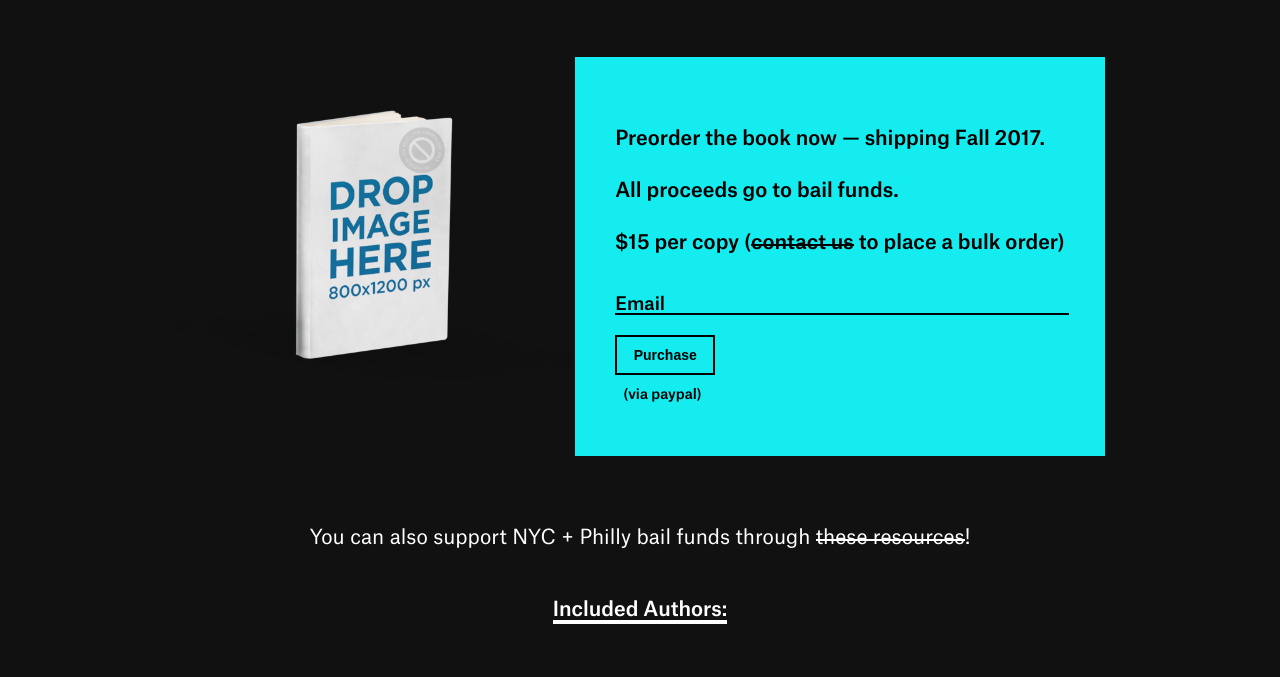
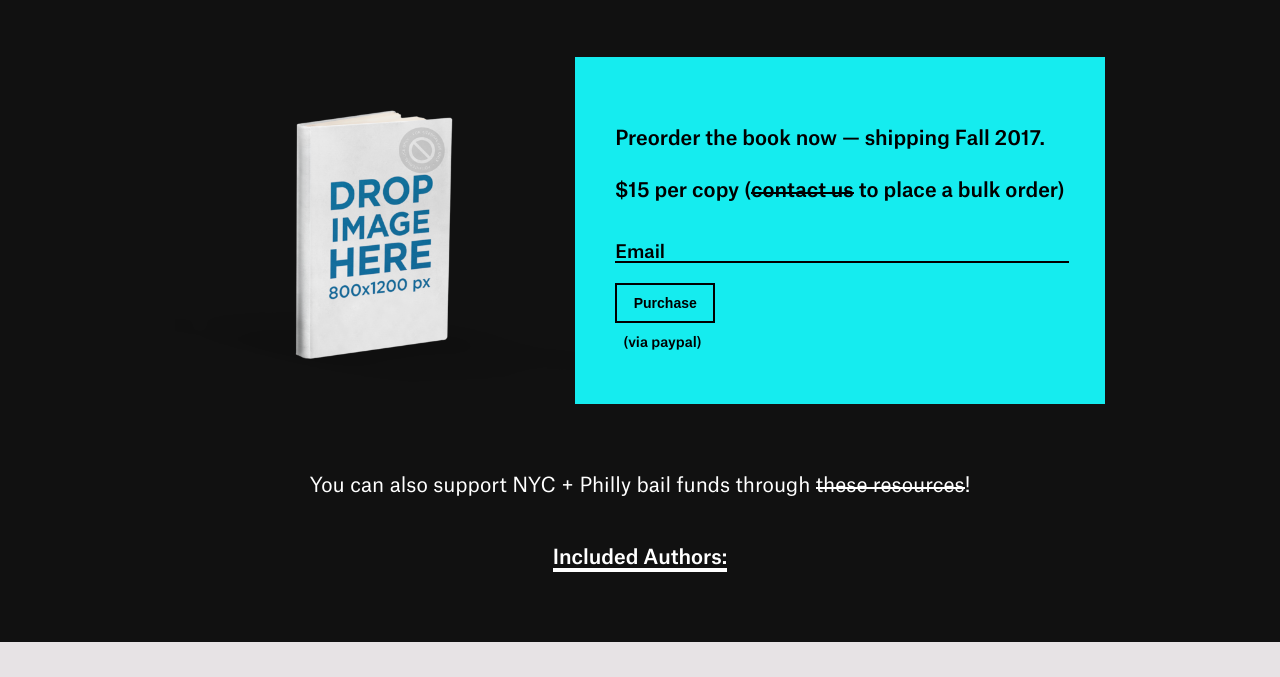
Before and after one commit to grayleonard/bailing-on-dystopia, a plain HTML site: page index.html in a window 1280 px wide. Shown: the part 1233-1910 px from the top of the page. Drawn offline with Linux system fonts and the light colour scheme.

Commit message:
Removed line

```diff
--- a/index.html
+++ b/index.html
@@ -22,7 +22,7 @@
 			<p><span>The book project <em>Bailing On Dystopia</em>, a collection of science fiction and speculative fiction by New Yorkers and Philadelphians, is about both imagination and action. <em>Bailing on Dystopia</em> is about imagination because it uses fantastical modes of writing to think beyond the dystopia that so often takes over our lives, both in the worlds of creativity and in the struggles we see and experience every day. <em>Bailing On Dystopia</em> is about action because it is a fundraiser project, with all of its proceeds directed to a community bail fund that will pay the bail for people in New York and Philadelphia jails who cannot afford to pay. This fund will be an immediate action that we can take to move beyond the real life dystopia in NYC and Philadelphia now.</span></p>
 			<div class="horiz-flex">
 				<div class="image-wrapper" style="padding-top: 70px;"><img style="max-height: 300px; width: auto" src="placeholderbook.png" alt=""></div>
-				<div class="box"><p>Preorder the book now &mdash; shipping Fall 2017. </p><p>All proceeds go to bail funds.</p><p>$15 per copy (<a href="mailto:bailingondystopianyc@gmail.com">contact us</a> to place a bulk order)</p>
+				<div class="box"><p>Preorder the book now &mdash; shipping Fall 2017. </p><p>$15 per copy (<a href="mailto:bailingondystopianyc@gmail.com">contact us</a> to place a bulk order)</p>
 					<form action="https://www.paypal.com/cgi-bin/webscr" method="post" target="_top">
 						<input type="hidden" name="cmd" value="_s-xclick">
 						<input type="hidden" name="hosted_button_id" value="VN487FVZTXBLW">
```
